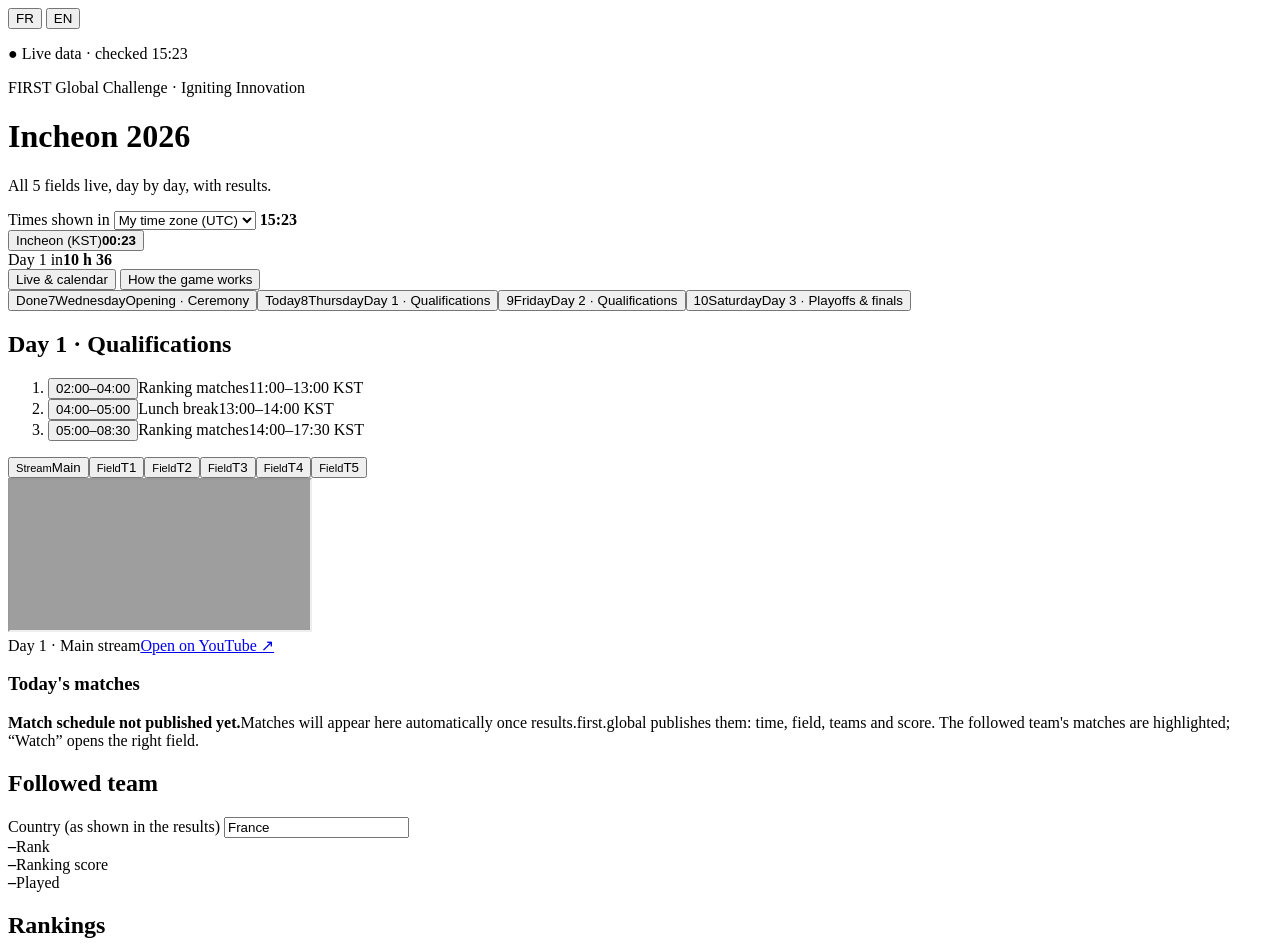
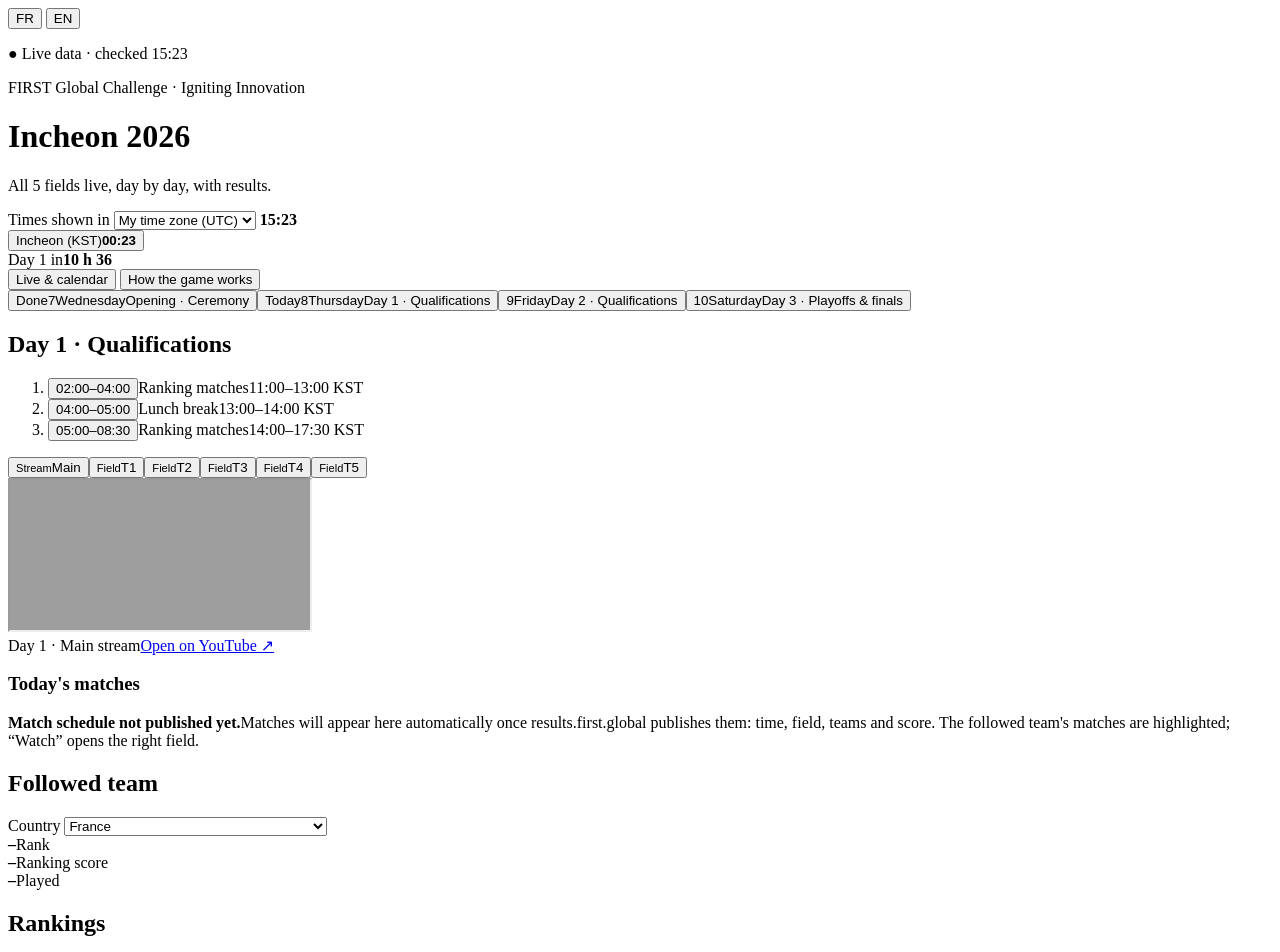
Before and after one commit to eltzarine/fgc2026, a website with bundled scripts: page index.html in a window 1280 px wide. Shown: the top 952 px of the page. Built offline with nearby package versions, Linux system fonts and the light colour scheme; grey boxes are pictures that could not be loaded.

Commit message:
Add files via upload

```diff
--- a/css/app.css
+++ b/css/app.css
@@ -159,7 +159,7 @@ button.clock[aria-pressed="true"] { border-color: var(--accent); box-shadow: ins
 /* rail */
 .rail { display: grid; gap: 20px; }
 .mycard label { font-size: 12px; color: var(--muted); display: grid; gap: 4px; }
-.mycard input { width: 100%; font: 500 16px var(--body); padding: 9px 10px; border: 1px solid var(--line); border-radius: 5px; background: var(--bg); color: var(--ink); }
+.mycard select { width: 100%; min-height: 44px; font: 500 16px var(--body); padding: 9px 10px; border: 1px solid var(--line); border-radius: 5px; background: var(--bg); color: var(--ink); }
 .stats { display: grid; grid-template-columns: repeat(3, minmax(0, 1fr)); gap: 8px; }
 .stat { background: var(--bg); border-radius: 5px; padding: 10px; display: grid; gap: 2px; }
 .stat b { font: 600 24px/1 var(--display); font-variant-numeric: tabular-nums; }
--- a/index.html
+++ b/index.html
@@ -89,9 +89,8 @@
         <aside class="rail">
           <section class="panel mycard" aria-labelledby="followedTitle">
             <h2 class="eyebrow" id="followedTitle" data-i18n="followed">Équipe suivie</h2>
-            <label for="team"><span data-i18n="teamLabel">Pays (tel qu'affiché dans les résultats)</span>
-              <input id="team" type="text" value="France" autocomplete="off" maxlength="60" list="teamList" spellcheck="false"></label>
-            <datalist id="teamList"></datalist>
+            <label for="team"><span data-i18n="teamLabel">Pays</span>
+              <select id="team"></select></label>
             <div class="stats">
               <div class="stat"><b id="sRank">–</b><span data-i18n="statRank">Classement</span></div>
               <div class="stat"><b id="sScore">–</b><span>Ranking score</span></div>
--- a/js/app.js
+++ b/js/app.js
@@ -5,6 +5,7 @@
 import { DAYS, FIELD_IDS, DATA_URL, DATA_REFRESH_MS, BROADCAST_SHEET, YT_ID, KST_TZ } from "./config.js";
 import { I18N, TZ_LIST } from "./i18n.js";
 import { validateData } from "./data.js";
+import { TEAMS } from "./teams.js";
 import { initPwa } from "./pwa.js";
 
 /* ---------- Outils DOM ---------- */
@@ -60,7 +61,7 @@ const S = {
   prevTz: "Europe/Paris",
   day: DAYS[1].key,
   field: FIELD_IDS.includes(storedField || "") ? /** @type {string} */ (storedField) : "g",
-  team: (store.get("fgc-team") || "France").slice(0, 60),
+  team: (store.get("fgc-team") || "France").slice(0, 60),   /* revalidé contre la liste au démarrage */
   view: "live",
   data: validateData(null),
   feed: location.protocol === "file:" ? "off" : "pending",
@@ -235,13 +236,37 @@ function renderMatches() {
       m.field && d.streams[m.field] ? h("button", { type: "button", class: "linkbtn", "data-watch": m.field, text: t("see") }) : null))));
 }
 
+/** Liste déroulante : équipes officielles + noms vus dans les résultats, triés, sans doublon. */
+let teamOptionsKey = "";
+function teamNames() {
+  const byKey = new Map(TEAMS.map(n => [norm(n), n]));
+  for (const n of [...S.data.rankings.map(r => r.team), ...S.data.matches.flatMap(m => [...m.red, ...m.blue])]) {
+    const k = norm(n);
+    if (k && !byKey.has(k)) byKey.set(k, n);
+  }
+  return [...byKey.values()].sort((a, b) => a.localeCompare(b, S.lang, { sensitivity: "base" }));
+}
+function renderTeamOptions() {
+  const names = teamNames();
+  const key = `${S.lang}|${names.join("|")}`;
+  const sel = /** @type {HTMLSelectElement} */ ($("team"));
+  if (key !== teamOptionsKey) {
+    teamOptionsKey = key;
+    sel.replaceChildren(...names.map(n => h("option", { value: n, text: n })));
+  }
+  const match = names.find(n => norm(n) === norm(S.team));
+  if (!match) S.team = names.find(n => n === "France") || names[0];
+  else S.team = match;
+  sel.value = S.team;
+}
+
 function renderResults() {
+  renderTeamOptions();
   const r = S.data.rankings, k = norm(S.team), me = r.find(x => norm(x.team) === k);
   $("sRank").textContent = me?.rank != null ? String(me.rank) : "–";
   $("sScore").textContent = me?.score != null ? String(me.score) : "–";
   $("sPlayed").textContent = me?.played != null ? String(me.played) : "–";
   $("updated").textContent = S.data.updated ? fill(t("updated"), { t: fmtTime(new Date(S.data.updated), S.tz) }) : "";
-  $("teamList").replaceChildren(...r.map(x => h("option", { value: x.team })));
   if (!r.length) { $("rankWrap").replaceChildren(h("div", { class: "empty" }, h("strong", { text: t("noRank") }), t("noRankBody"))); return; }
   const cell = v => (v === null || v === undefined ? "–" : String(v));
   $("rankWrap").replaceChildren(h("div", { class: "tablebox", tabindex: "0", role: "region", "aria-label": t("rankCaption") },
@@ -286,7 +311,7 @@ function tick() {
   $("cd").textContent = `${hh} h ${String(mm).padStart(2, "0")}`;
 }
 
-function renderAll() { renderStatic(); renderCal(); renderDay(); renderResults(); renderRulesTimes(); renderStatus(); tick(); scheduleKey = scheduleKeyAt(new Date()); }
+function renderAll() { renderStatic(); renderTeamOptions(); renderCal(); renderDay(); renderResults(); renderRulesTimes(); renderStatus(); tick(); scheduleKey = scheduleKeyAt(new Date()); }
 
 /* ---------- Horloge : rafraîchit à chaque minute, et ne reconstruit le calendrier
    que si l'état du programme change (le focus clavier est ainsi conservé) ---------- */
@@ -395,8 +420,8 @@ function bindEvents() {
     setDay(DAYS[j].key, true);
   });
   $("tzSelect").addEventListener("change", e => setTz(/** @type {HTMLSelectElement} */ (e.target).value));
-  $("team").addEventListener("input", e => {
-    S.team = /** @type {HTMLInputElement} */ (e.target).value.slice(0, 60);
+  $("team").addEventListener("change", e => {
+    S.team = /** @type {HTMLSelectElement} */ (e.target).value;
     store.set("fgc-team", S.team); renderDay(); renderResults();
   });
   $("calcForm").addEventListener("input", calc);
@@ -428,7 +453,6 @@ function initSplash() {
 /* ---------- Démarrage ---------- */
 function start() {
   initSplash();
-  /** @type {HTMLInputElement} */ ($("team")).value = S.team;
   const hsh = location.hash.slice(1), now = new Date();
   S.day = dayOf(hsh)?.key
     || DAYS.find(d => ["live", "pause", "today"].includes(dayState(d, now)))?.key
--- a/js/i18n.js
+++ b/js/i18n.js
@@ -9,7 +9,7 @@ export const I18N = Object.freeze({
   fr: Object.freeze({
     tagline: "Les 5 terrains en direct, jour par jour, avec les résultats.", shownIn: "Horaires en heure de",
     tabLive: "Direct & calendrier", tabRules: "Comprendre les règles", openYt: "Ouvrir sur YouTube ↗",
-    matchesTitle: "Matchs du jour", followed: "Équipe suivie", teamLabel: "Pays (tel qu'affiché dans les résultats)",
+    matchesTitle: "Matchs du jour", followed: "Équipe suivie", teamLabel: "Pays",
     statRank: "Classement", statPlayed: "Matchs joués", rankTitle: "Classement", officialResults: "Résultats officiels · results.first.global ↗",
     days: "Jours de compétition", fieldsLabel: "Terrains",
     opening: "Ouverture", day: "Jour", subQual: "Qualifications", subFinal: "Playoffs & finale", ceremony: "Cérémonie d'ouverture", ceremonyShort: "Cérémonie",
@@ -54,7 +54,7 @@ export const I18N = Object.freeze({
   en: Object.freeze({
     tagline: "All 5 fields live, day by day, with results.", shownIn: "Times shown in",
     tabLive: "Live & calendar", tabRules: "How the game works", openYt: "Open on YouTube ↗",
-    matchesTitle: "Today's matches", followed: "Followed team", teamLabel: "Country (as shown in the results)",
+    matchesTitle: "Today's matches", followed: "Followed team", teamLabel: "Country",
     statRank: "Rank", statPlayed: "Played", rankTitle: "Rankings", officialResults: "Official results · results.first.global ↗",
     days: "Competition days", fieldsLabel: "Fields",
     opening: "Opening", day: "Day", subQual: "Qualifications", subFinal: "Playoffs & finals", ceremony: "Opening Ceremony", ceremonyShort: "Ceremony",
--- /dev/null
+++ b/js/teams.js
@@ -0,0 +1,214 @@
+/**
+ * Équipes nationales inscrites au FGC 2026, telles qu'écrites par FIRST Global
+ * (carte des équipes de first.global/fgc). Les noms des résultats officiels
+ * absents de cette liste sont ajoutés automatiquement à la liste déroulante.
+ */
+export const TEAMS = Object.freeze([
+  "Afghanistan",
+  "Albania",
+  "Algeria",
+  "American Samoa",
+  "Andorra",
+  "Angola",
+  "Antigua and Barbuda",
+  "Argentina",
+  "Armenia",
+  "Aruba",
+  "Australia",
+  "Austria",
+  "Azerbaijan",
+  "Bahamas",
+  "Bahrain",
+  "Bangladesh",
+  "Barbados",
+  "Belarus",
+  "Belgium",
+  "Belize",
+  "Benin",
+  "Bermuda",
+  "Bhutan",
+  "Bolivia",
+  "Bosnia and Herzegovina",
+  "Botswana",
+  "Brazil",
+  "Brunei Darussalam",
+  "Bulgaria",
+  "Burkina Faso",
+  "Burundi",
+  "Cabo Verde",
+  "Cambodia",
+  "Cameroon",
+  "Canada",
+  "Cayman Islands",
+  "Central African Republic",
+  "Chad",
+  "Chile",
+  "China (People's Republic of)",
+  "Chinese Taipei",
+  "Colombia",
+  "Comoros",
+  "Congo",
+  "Congo (Democratic Republic of the)",
+  "Cook Islands",
+  "Costa Rica",
+  "Côte d'Ivoire",
+  "Croatia",
+  "Cuba",
+  "Cyprus",
+  "Czechia",
+  "Denmark",
+  "Djibouti",
+  "Dominica",
+  "Dominican Republic",
+  "Ecuador",
+  "Egypt",
+  "El Salvador",
+  "Equatorial Guinea",
+  "Eritrea",
+  "Estonia",
+  "Eswatini",
+  "Ethiopia",
+  "Fiji",
+  "Finland",
+  "France",
+  "Gabon",
+  "Gambia",
+  "Georgia",
+  "Germany",
+  "Ghana",
+  "Great Britain",
+  "Greece",
+  "Grenada",
+  "Guam",
+  "Guatemala",
+  "Guinea",
+  "Guinea-Bissau",
+  "Guyana",
+  "Haiti",
+  "Honduras",
+  "Hong Kong (China)",
+  "Hope (Refugees)",
+  "Hungary",
+  "Iceland",
+  "India",
+  "Indonesia",
+  "Iran (Islamic Republic of)",
+  "Iraq",
+  "Ireland",
+  "Israel",
+  "Italy",
+  "Jamaica",
+  "Japan",
+  "Jordan",
+  "Kazakhstan",
+  "Kenya",
+  "Kiribati",
+  "Korea (Democratic People's Republic of)",
+  "Korea (Republic of)",
+  "Kosovo",
+  "Kuwait",
+  "Kyrgyzstan",
+  "Lao People's Democratic Republic",
+  "Latvia",
+  "Lebanon",
+  "Lesotho",
+  "Liberia",
+  "Libya",
+  "Liechtenstein",
+  "Lithuania",
+  "Luxembourg",
+  "Madagascar",
+  "Malawi",
+  "Malaysia",
+  "Maldives",
+  "Mali",
+  "Malta",
+  "Marshall Islands",
+  "Mauritania",
+  "Mauritius",
+  "Mexico",
+  "Micronesia (Federated States of)",
+  "Moldova (Republic of)",
+  "Monaco",
+  "Mongolia",
+  "Montenegro",
+  "Morocco",
+  "Mozambique",
+  "Myanmar",
+  "Namibia",
+  "Nauru",
+  "Nepal",
+  "Netherlands",
+  "New Zealand",
+  "Nicaragua",
+  "Niger",
+  "Nigeria",
+  "North Macedonia",
+  "Norway",
+  "Oman",
+  "Pakistan",
+  "Palau",
+  "Palestine",
+  "Panama",
+  "Papua New Guinea",
+  "Paraguay",
+  "Peru",
+  "Philippines",
+  "Poland",
+  "Portugal",
+  "Puerto Rico",
+  "Qatar",
+  "Romania",
+  "Russian Federation",
+  "Rwanda",
+  "Saint Kitts and Nevis",
+  "Saint Lucia",
+  "Saint Vincent and the Grenadines",
+  "Samoa",
+  "San Marino",
+  "Sao Tome and Principe",
+  "Saudi Arabia",
+  "Senegal",
+  "Serbia",
+  "Seychelles",
+  "Sierra Leone",
+  "Singapore",
+  "Slovakia",
+  "Slovenia",
+  "Solomon Islands",
+  "Somalia",
+  "South Africa",
+  "South Sudan",
+  "Spain",
+  "Sri Lanka",
+  "Sudan",
+  "Suriname",
+  "Sweden",
+  "Switzerland",
+  "Syrian Arab Republic",
+  "Tajikistan",
+  "Tanzania (United Republic of)",
+  "Thailand",
+  "Timor-Leste",
+  "Togo",
+  "Tonga",
+  "Trinidad and Tobago",
+  "Tunisia",
+  "Türkiye",
+  "Turkmenistan",
+  "Tuvalu",
+  "Uganda",
+  "Ukraine",
+  "United Arab Emirates",
+  "United States of America",
+  "Uruguay",
+  "Uzbekistan",
+  "Vanuatu",
+  "Venezuela",
+  "Vietnam",
+  "Virgin Islands (British)",
+  "Virgin Islands (U.S.)",
+  "Yemen",
+  "Zambia",
+  "Zimbabwe"
+]);
--- a/sw.js
+++ b/sw.js
@@ -1,6 +1,6 @@
 /* FGC 2026 — service worker. Changer VERSION à chaque déploiement de l'interface. */
 "use strict";
-const VERSION = "fgc2026-v4";
+const VERSION = "fgc2026-v5";
 const SHELL = `${VERSION}-shell`;
 const RUNTIME = `${VERSION}-runtime`;
 const DATA = `${VERSION}-data`;
@@ -14,6 +14,7 @@ const PRECACHE = [
   "js/data.js",
   "js/i18n.js",
   "js/pwa.js",
+  "js/teams.js",
   "manifest.webmanifest",
   "icons/favicon.svg",
   "icons/icon-192.png",
--- a/tools/build-artifact.mjs
+++ b/tools/build-artifact.mjs
@@ -9,7 +9,7 @@ import { dirname, join } from "node:path";
 
 const root = join(dirname(fileURLToPath(import.meta.url)), "..");
 const read = p => readFile(join(root, p), "utf8");
-const MODULES = ["js/config.js", "js/i18n.js", "js/data.js", "js/pwa.js", "js/app.js"];
+const MODULES = ["js/config.js", "js/i18n.js", "js/data.js", "js/teams.js", "js/pwa.js", "js/app.js"];
 
 const html = await read("index.html");
 const title = html.match(/<title>[\s\S]*?<\/title>/)?.[0];
--- a/tools/check-static.mjs
+++ b/tools/check-static.mjs
@@ -34,7 +34,7 @@ const manifest = JSON.parse(await read("manifest.webmanifest"));
 for (const k of ["name", "short_name", "start_url", "scope", "display", "icons"]) check(manifest[k], `manifeste : ${k} manquant`);
 for (const i of manifest.icons || []) check(await exists(i.src), `icône introuvable : ${i.src}`);
 JSON.parse(await read("data.json"));
-for (const js of ["js/app.js", "js/config.js", "js/data.js", "js/i18n.js", "js/pwa.js", "sw.js", "scripts/scrape.mjs"]) {
+for (const js of ["js/app.js", "js/config.js", "js/data.js", "js/i18n.js", "js/pwa.js", "js/teams.js", "sw.js", "scripts/scrape.mjs"]) {
   try { execFileSync(process.execPath, ["--check", join(root, js)], { stdio: "pipe" }); } catch (e) { errors.push(`syntaxe ${js} : ${String(e.stderr).split("\n")[0]}`); }
   const src = await read(js);
   check(!/\.innerHTML\s*=|insertAdjacentHTML|document\.write|\beval\s*\(|new Function\s*\(/.test(src), `${js} : API d'injection HTML/code interdite`);
```
Also changed, not shown: tests/e2e/run.mjs (+14 -4 lines).
